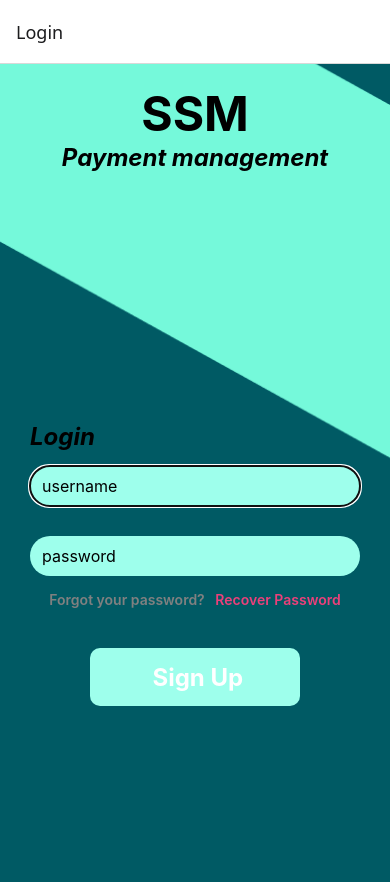
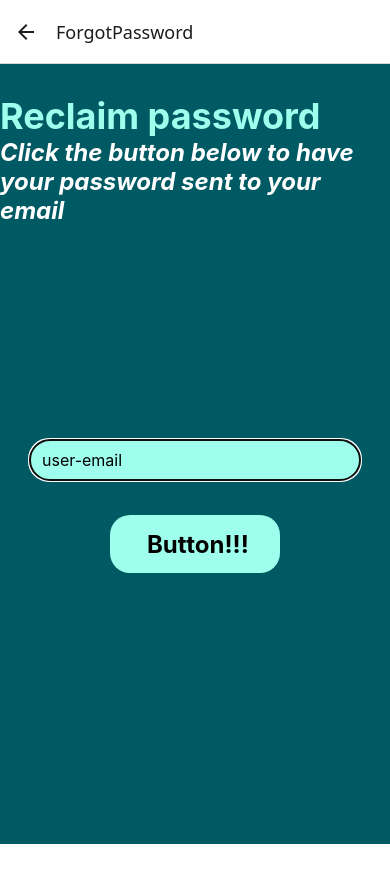
Before and after one commit to HoangAnhEm/AIChatBot_Frontend, a React Native app: screen /ForgotPassword in a window 390 px wide. Shown: the top 882 px of the page. After the commit the page ends 844 px from the top, so only its background shows below. Built offline with nearby package versions, Linux system fonts and the light colour scheme.

Commit message:
add forgot passwrd screen

```diff
--- a/src/navigation/RootNavigation.js
+++ b/src/navigation/RootNavigation.js
@@ -3,6 +3,7 @@ import { createStackNavigator } from '@react-navigation/stack';
 import LoginScreen from '../screens/LoginScreen';
 import Login from '../screens/Login';
 import SignUp from '../screens/SignUp';
+import ForgotP from '../screens/ForgotPassword'
 
 const Stack = createStackNavigator();
 
@@ -13,6 +14,7 @@ const RootNavigator = () => {
         <Stack.Screen name="Login" component={Login} />
         <Stack.Screen name="LG" component={LoginScreen} />
         <Stack.Screen name="SignUp" component={SignUp} />
+        <Stack.Screen name="ForgotPassword" component={ForgotP} />
       </Stack.Navigator>
     </NavigationContainer>
   );
--- a/src/screens/ForgotPassword.tsx
+++ b/src/screens/ForgotPassword.tsx
@@ -17,3 +17,94 @@ import {
   TouchableOpacity,
   Dimensions,
 } from 'react-native';
+
+export default function ForgotPassword() {
+    const navigation = useNavigation<StackNavigationProp<RootStackParamList>>();
+    const[email, setEmail] = useState('');
+
+    const onHandleCheckP = () =>{
+        if(email != 'Lmao@gmail.com'){
+
+            }
+        }
+
+    const showAlert = (title, message) => {
+          Alert.alert(
+            title,
+            message,
+            [{ text: 'OK', onPress: () => console.log('OK Pressed') }],
+            { cancelable: true }
+          );
+        };
+
+    return (
+        <View style={styles.container}>
+            <Text style={styles.header}>
+                Reclaim password
+            </Text>
+            <Text style={styles.normalText}>
+                Click the button below to have your password sent to your email
+            </Text>
+            <SafeAreaView style={styles.form}>
+                <TextInput
+                     style={styles.input}
+                     placeholder="user-email"
+                     autoCapitalize="none"
+                     keyboardType="email-address"
+                     textContentType="emailAddress"
+                     autoFocus
+                     value={email}
+                     onChangeText={(text) => setEmail(text)}
+                />
+                <TouchableOpacity style={styles.button} onPress={() => showAlert('Lmao', 'Bruh')}>
+                    <Text style={{ fontWeight: 'bold', color: 'black', fontSize: 24 }}> Button!!!</Text>
+                </TouchableOpacity>
+            </SafeAreaView>
+        </View>
+        );
+    }
+
+const styles = StyleSheet.create({
+    container: {
+        backgroundColor: '#005A64',
+        flex: 1,
+        },
+    button: {
+        alignItems: 'center',
+        backgroundColor: '#9EFFEC',
+        borderRadius: 20,
+        height: 58,
+        justifyContent: 'center',
+        marginTop: 20,
+        marginHorizontal: 80,
+        },
+    header: {
+        alignSelf: 'left',
+        color: '#9EFFEC',
+        fontSize: 36,
+        fontWeight: 'bold',
+        marginTop: 30,
+        },
+    form: {
+        flex: 1,
+        justifyContent: 'flex-start',
+        marginHorizontal: 30,
+        paddingTop: 200,
+        },
+    normalText: {
+        alignSelf: 'left',
+        color: '#fff',
+        fontSize: 24,
+        fontWeight: 'bold',
+        fontStyle: 'italic'
+        },
+    input: {
+        backgroundColor: '#9EFFEC',
+        borderRadius: 20,
+        fontSize: 16,
+        height: 40,
+        marginBottom: 15,
+        marginTop: 15,
+        padding: 12,
+        },
+    })
--- a/src/screens/Login.tsx
+++ b/src/screens/Login.tsx
@@ -62,7 +62,7 @@ export default function Test() {
                     </Text>
                         <TouchableOpacity
                         onPress={() => {
-                          navigation.navigate('SignUp');
+                          navigation.navigate('ForgotPassword');
                         }}
                         >
                             <Text style={{ color: colors.pink, fontWeight: '600', fontSize: 14 }}> Recover Password</Text>
--- a/src/screens/SignUp.tsx
+++ b/src/screens/SignUp.tsx
@@ -25,7 +25,7 @@ export default function SignUp() {
     const [username, setUsername] = useState('');
     const [password, setPassword] = useState('');
     const [userEmail, setUserEmail] = useState('');
-    const onHandleSignUp = () => {
+    const onHandleValidate = () => {
             //Chua co backend
         };
 
@@ -39,7 +39,6 @@ export default function SignUp() {
                      style={styles.input}
                      placeholder="username"
                      autoCapitalize="none"
-                     textContentType="emailAddress"
                      autoFocus
                      value={username}
                      onChangeText={(text) => setUsername(text)}
@@ -64,7 +63,7 @@ export default function SignUp() {
                      value={password}
                      onChangeText={(text) => setPassword(text)}
                 />
-                <TouchableOpacity style={styles.button} onPress={onHandleSignUp}>
+                <TouchableOpacity style={styles.button} onPress={onHandleValidate}>
                      <Text style={{ fontWeight: 'bold', color: 'black', fontSize: 24 }}> Create!!!</Text>
                 </TouchableOpacity>
             </SafeAreaView>
```
